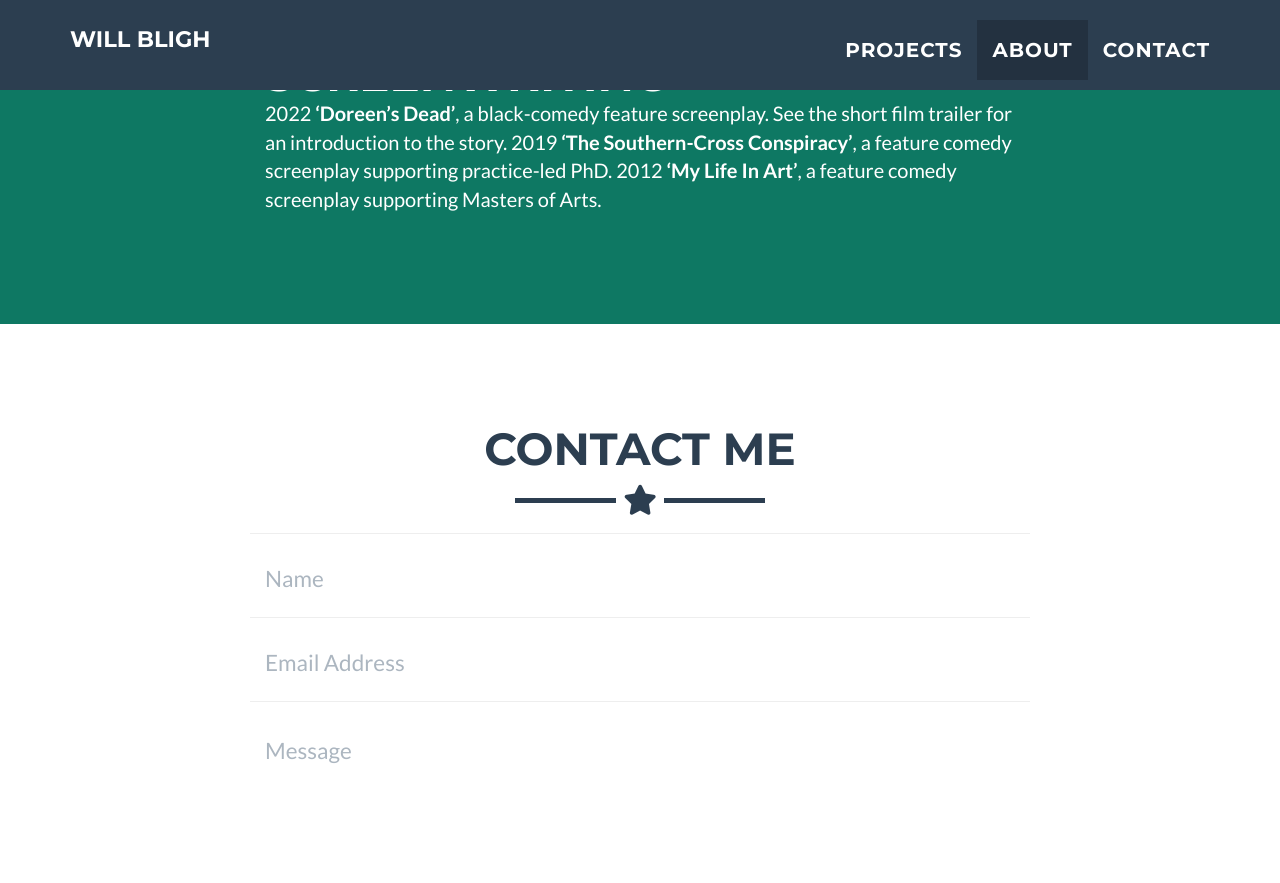
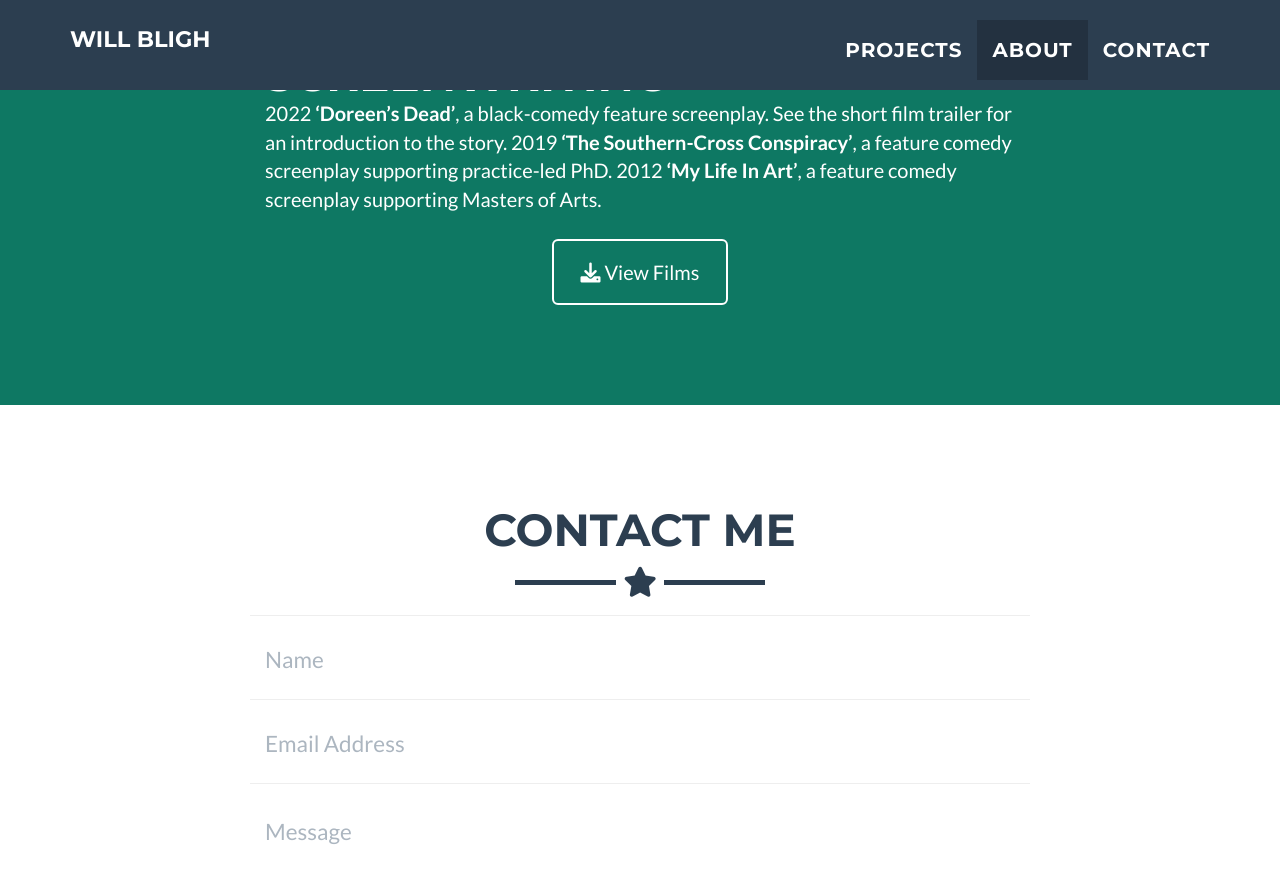
Before and after one commit to willbligh/willbligh.github.io, a Jekyll site: the page built from _posts/2014-07-18-project-1.markdown, in a window 1280 px wide and 900 px high, scrolled down 7749 px. Shown: the top 883 px of the window. Built offline with Jekyll 4.4.1, drawn with Linux system fonts in a browser that asks for light colours.

Commit message:
Update film.html

```diff
--- a/_includes/film.html
+++ b/_includes/film.html
@@ -15,5 +15,10 @@
         {{ content | markdownify }}
       </div>
     </div>
+     <div class="col-lg-8 col-lg-offset-2 text-center">
+        <a href="https://willbligh.github.io/livingart/" class="btn btn-lg btn-outline">
+          <i class="fa fa-download"></i> View Films
+        </a>
+     </div>
   </div>
 </section>
```
